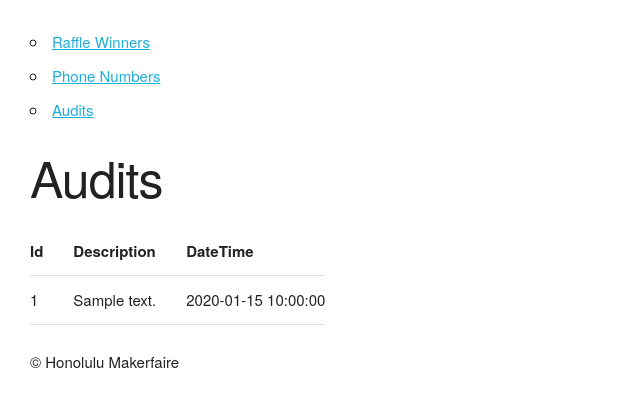
After one commit to ryankanno/honolulu-makerfaire-door-prizes, a Flask app: template src/makerfaire/templates/admin/audits/view_audits.html in a window 1280 px wide. The commit adds this page. Shown: the top 407 px of the page, without its empty margins (0-640 px from the left). Run offline with Flask 2, Linux system fonts and the light colour scheme; the template is opened without the code that fills it: most values are stand-ins (such as "Sample title", 1, 10 or a date in 2020); parts of the project's set-up code (start-up, migrations or seed data) failed here and were passed over.

Commit message:
Added auditing logs Also added notifications

```diff
--- a/src/makerfaire/app.py
+++ b/src/makerfaire/app.py
@@ -176,7 +176,7 @@ class Audit(Base):
 
     def __init__(self, description, created_at=None):
         self.description = description
-        self.created_at = created_at
+        self.created_at = created_at or get_hst_time()
 
     def __repr__(self):
         return '<Audit %r>' % (self.description)
@@ -368,20 +368,30 @@ def admin_notify_raffle_winner():
             winners = PhoneNumber.query.join(PhoneNumberRaffleNumber).filter(PhoneNumberRaffleNumber.raffle_number == raffle_winner.raffle_number).all()
             if winners:
                 for winner in winners:
-                    account_sid = current_app.config['TWILIO_ACCOUNT_SID']
-                    auth_token = current_app.config['TWILIO_AUTH_TOKEN']
-                    from_number = current_app.config['TWILIO_NUMBER']
-                    client = TwilioRestClient(account_sid, auth_token)
-                    client.messages.create(to=winner.phone_number, from_=from_number, body=WINNER_COPY)
+                    _notify_via_twilio(winner.phone_number, WINNER_COPY)
+
+                    audit = Audit("Notified {0} that they've won a prize for claiming {1}".format(winner.phone_number, raffle_winner.raffle_number))
+                    db_session.add(audit)
+
+                    for raffle_number in winner.raffle_numbers:
+                        if raffle_number.raffle_number == raffle_winner.raffle_number:
+                            raffle_number.num_notified += 1
+                            db_session.add(raffle_number)
 
                 raffle_winner.num_notified += 1
                 db_session.add(raffle_winner)
                 db_session.commit()
         else:
             flash('Over the notification limit for this raffle prize!')
+    return redirect(url_for('admin_view_raffle_winners'))
 
 
-    return redirect(url_for('admin_view_raffle_winners'))
+def _notify_via_twilio(to, message):
+    account_sid = current_app.config['TWILIO_ACCOUNT_SID']
+    auth_token = current_app.config['TWILIO_AUTH_TOKEN']
+    from_number = current_app.config['TWILIO_NUMBER']
+    client = TwilioRestClient(account_sid, auth_token)
+    client.messages.create(to=to, from_=from_number, body=message)
 
 
 # admin view_phone_numbers
@@ -493,6 +503,15 @@ def admin_delete_phone_number_raffle_number(phone_number_id, phone_number_raffle
         phone_number_id=phone_number_id))
 
 
+# admin view_audits
+@app.route('/admin/audits', methods=['GET'])
+@requires_auth
+def admin_view_audits():
+    audits = Audit.query.order_by(Audit.created_at.desc())
+    return render_template('admin/audits/view_audits.html',
+                           audits=audits)
+
+
 # default view
 @app.route('/', methods=['GET'])
 def show_raffle_numbers():
--- /dev/null
+++ b/src/makerfaire/templates/admin/audits/view_audits.html
@@ -0,0 +1,28 @@
+{% extends 'admin/base.html' %}
+
+{% block main_content %}
+
+<h1>Audits </h1>
+
+{% if audits %}
+<table>
+    <thead>
+        <tr>
+            <th>Id</th>
+            <th>Description</th>
+            <th>DateTime</th>
+        </tr>
+    </thead>
+    <tbody>
+    {% for audit in audits %}
+        <tr>
+            <td>{{ audit.id }}</a></td>
+            <td>{{ audit.description }}</td>
+            <td>{{ audit.created_at }}</td>
+        </tr>
+    {% endfor %}
+    </tbody>
+</table>
+{% endif %}
+
+{% endblock main_content %}
--- a/src/makerfaire/templates/admin/base.html
+++ b/src/makerfaire/templates/admin/base.html
@@ -5,6 +5,7 @@
 <ul>
   <li><a href="{{ url_for('admin_view_raffle_winners')}}">Raffle Winners</a></li>
   <li><a href="{{ url_for('admin_view_phone_numbers')}}">Phone Numbers</a></li>
+  <li><a href="{{ url_for('admin_view_audits')}}">Audits</a></li>
 </ul>
 
 {% endblock header_content %}
```
Also changed, not shown: src/makerfaire/templates/admin/phone_numbers/view_phone_numbers.html (+1 -8 lines).
